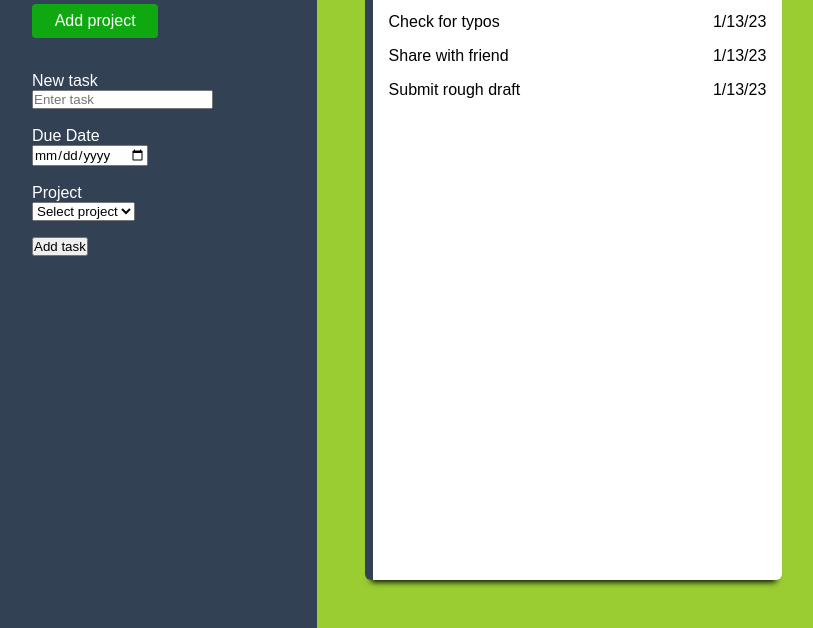
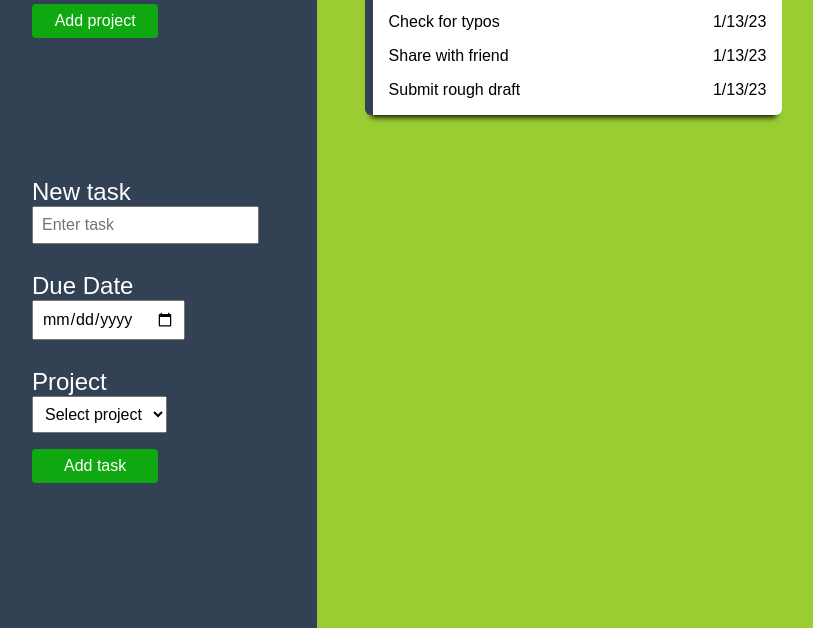
Before and after one commit to TedV4/to-do-app, a plain HTML site: page index.html in a window 1280 px wide. Shown: the part 172-800 px from the top of the page, without its empty margins (0-813 px from the left). Drawn offline with Linux system fonts and the light colour scheme.

Commit message:
Style task form

```diff
--- a/style.css
+++ b/style.css
@@ -68,6 +68,7 @@ body {
 .projectCard {
   display: flex;
   flex-direction: column;
+  height: min-content;
   gap: 1em;
   padding: 1em;
   background: white;
@@ -100,3 +101,27 @@ body {
   background: rgb(247, 75, 75);
   cursor: pointer;
 }
+
+#taskFormContainer {
+  display: flex;
+  flex-direction: column;
+  margin-top: 6em;
+}
+
+#taskFormContainer label {
+  font-size: 1.5em;
+}
+
+#submitTaskBtn, #projectDropdown, #taskForm input {
+  padding: 0.5em;
+  font-size: 1em;
+}
+
+#submitTaskBtn {
+  width: 50%;
+  background: rgb(16, 168, 16);
+  color: white;
+  border: none;
+  border-radius: 4px;
+  cursor: pointer;
+}
```
